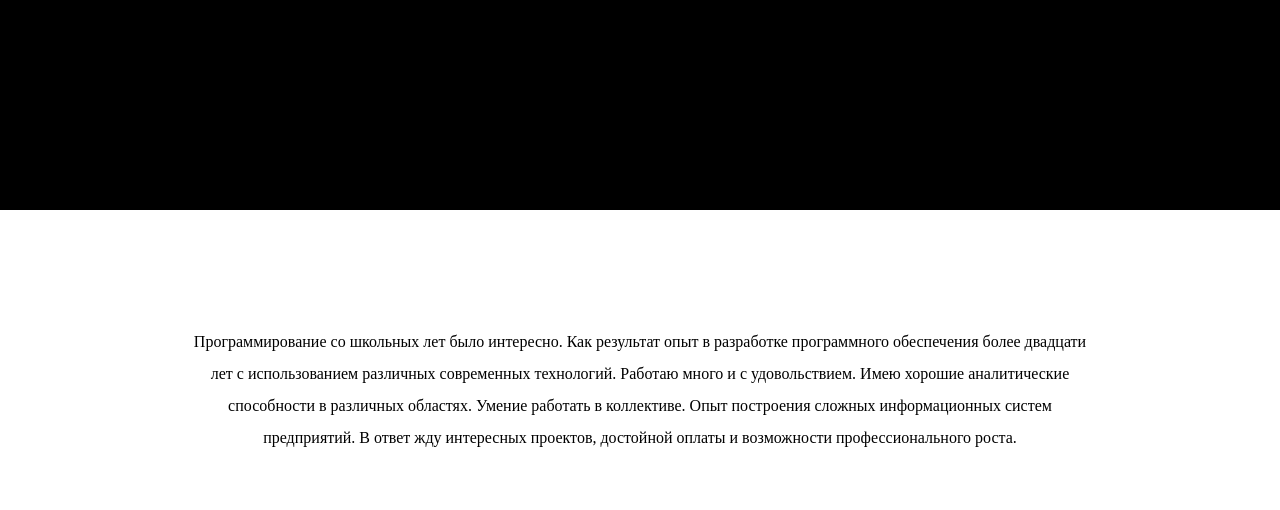
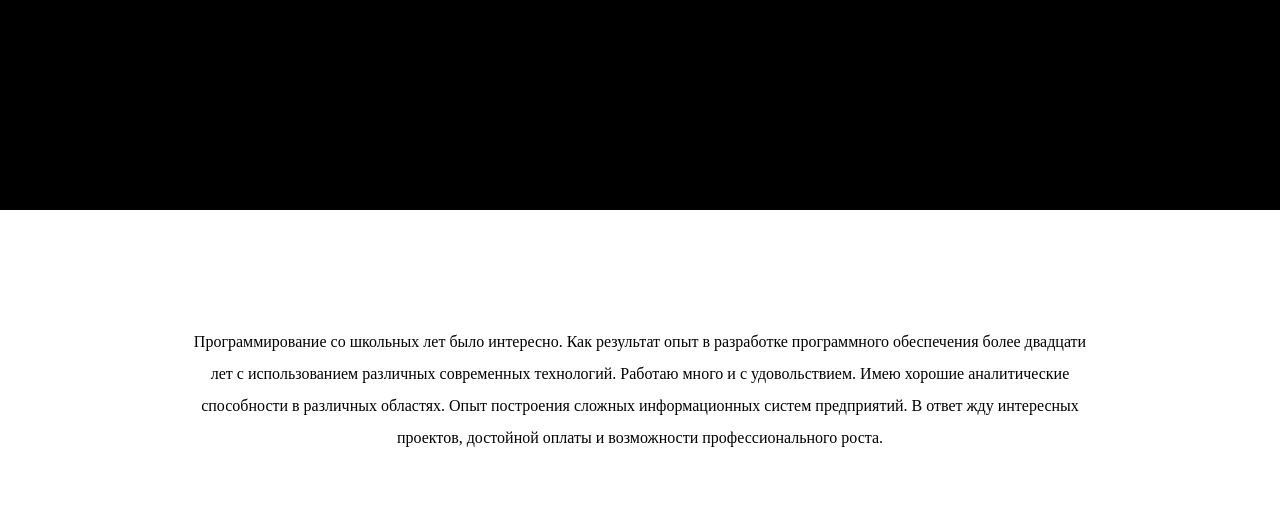
Before and after one commit to saspb/sa.github.io, a plain HTML site: page index.html in a window 1280 px wide. Shown: the part 290-800 px from the top of the page. Drawn offline with Linux system fonts and the light colour scheme.

Commit message:
Add files via upload

```diff
--- a/index.html
+++ b/index.html
@@ -1 +1 @@
-<html><header><title>w&co</title><link href="main.css" rel="stylesheet"></header><body><div style="text-align: center; background: black; height: 500px; line-height: 500px;"><h1>системный архитектор</h1></div><main><section><div><p>Программирование со школьных лет было интересно. Как результат опыт в разработке программного обеспечения более двадцати лет с использованием различных современных технологий. Работаю много и с удовольствием. Имею хорошие аналитические способности в различных областях. Умение работать в коллективе. Опыт построения сложных информационных систем предприятий. В ответ жду интересных проектов, достойной оплаты и возможности профессионального роста.</p></div></section></main><footer><img src="wave.svg"></footer></body></html>
+<html><header><title>w&co</title><link href="main.css" rel="stylesheet"></header><body><div style="text-align: center; background: black; height:500px; line-height:500px;"><h1>системный архитектор</h1></div><main><section><div><p>Программирование со школьных лет было интересно. Как результат опыт в разработке программного обеспечения более двадцати лет с использованием различных современных технологий. Работаю много и с удовольствием. Имею хорошие аналитические способности в различных областях. Опыт построения сложных информационных систем предприятий. В ответ жду интересных проектов, достойной оплаты и возможности профессионального роста.</p></div></section></main><footer><img src="wave.svg"></footer></body></html>
```
